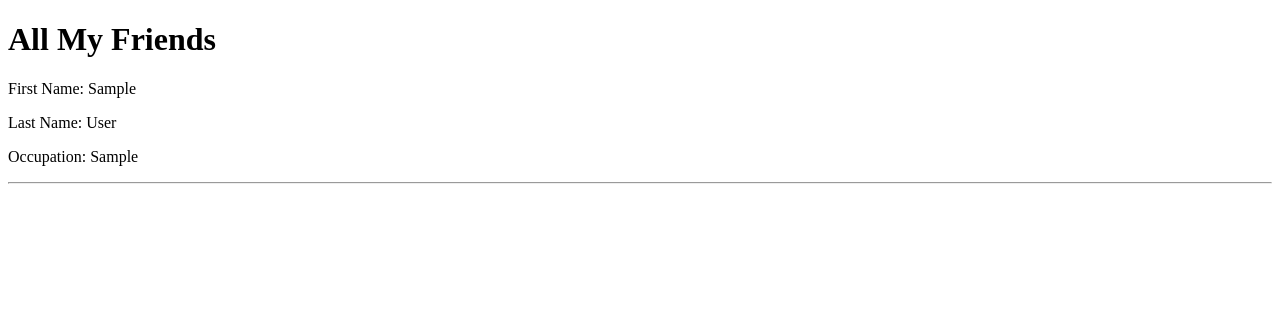
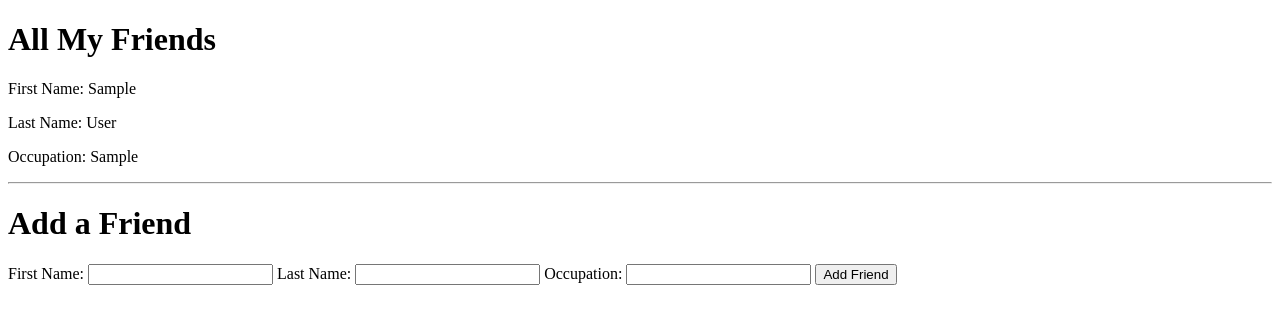
Before and after one commit to Col-R/flask_and_sql, a Flask app: page / in a window 1280 px wide. Shown: the top 324 px of the page. Run offline with Flask 2, Linux system fonts and the light colour scheme; tables that the repository leaves empty or names only in its code hold one stand-in row (values such as "Sample post").

Commit message:
added form for user input

```diff
--- a/templates/index.html
+++ b/templates/index.html
@@ -9,11 +9,22 @@
 <body>
   <h1>All My Friends</h1>
   {% for one_friend in all_friends %}
-    <p>First Name: {{one_friend.first_name}}</p>
-    <p>Last Name: {{one_friend.last_name}}</p>
-    <p>Occupation: {{one_friend.occupation}}</p>
-    <hr>
+  <p>First Name: {{one_friend.first_name}}</p>
+  <p>Last Name: {{one_friend.last_name}}</p>
+  <p>Occupation: {{one_friend.occupation}}</p>
+  <hr>
   {% endfor %}
+
+  <h1>Add a Friend</h1>
+  <form action="/create_friend" method="POST">
+    <label for="fname">First Name:</label>
+    <input type="text" name="fname">
+    <label for="lname">Last Name:</label>
+    <input type="text" name="lname">
+    <label for="occ">Occupation:</label>
+    <input type="text" name="occ">
+    <input type="submit" value="Add Friend">
+  </form>
 </body>
 
 </html>
```
